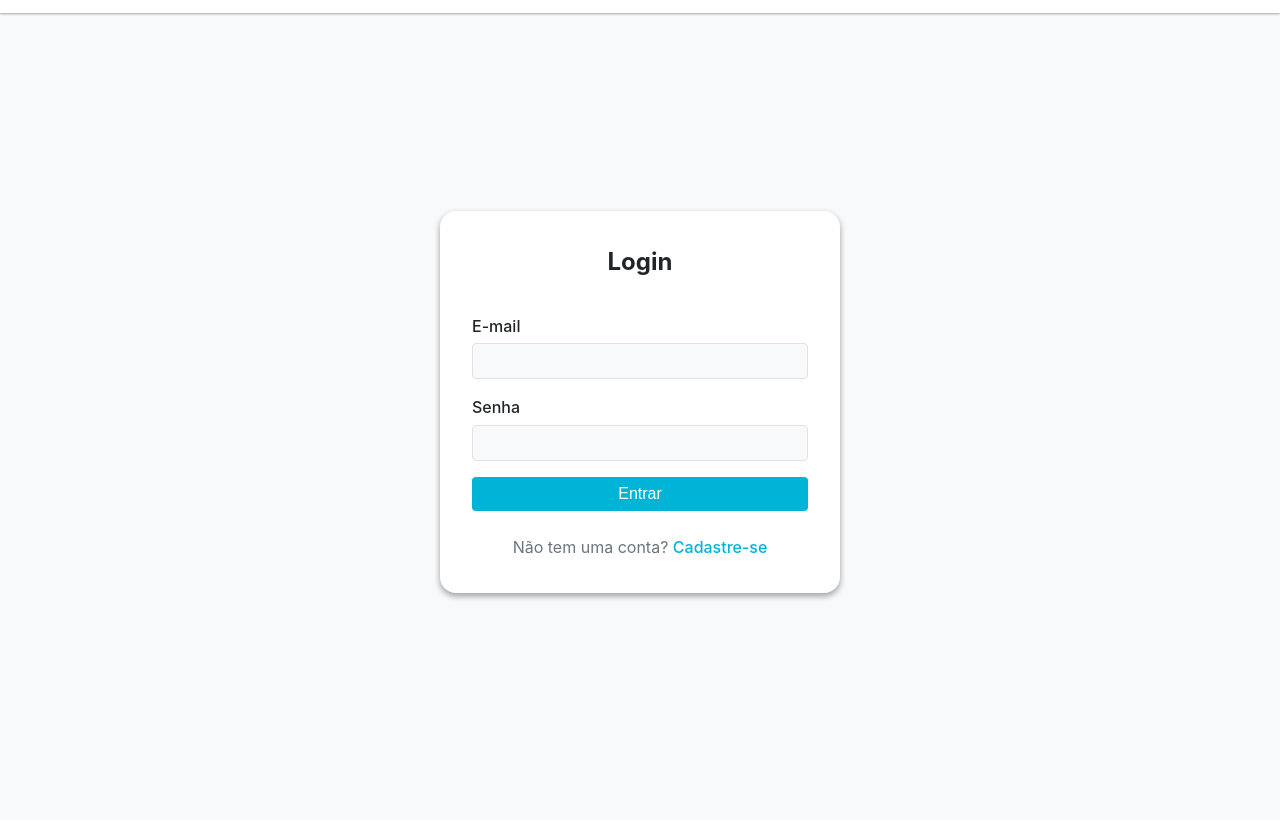
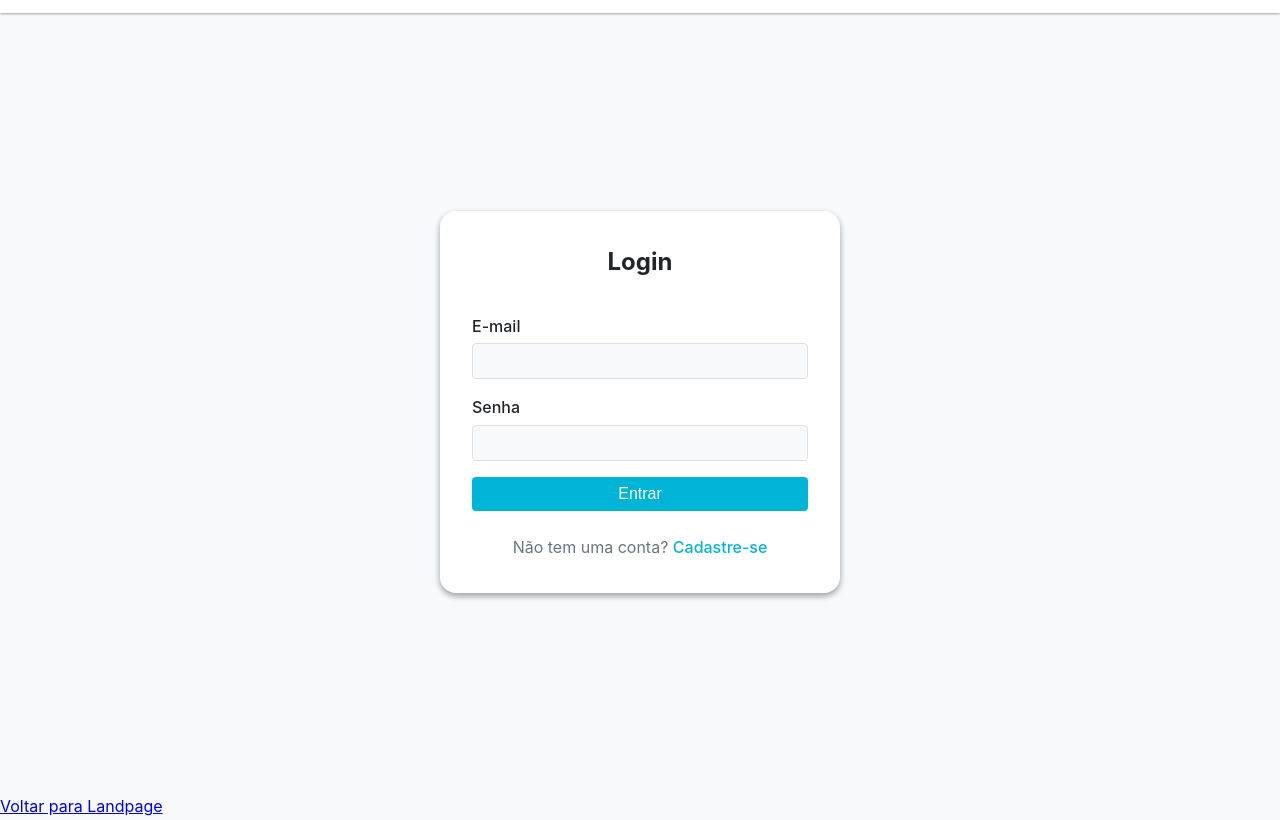
Before and after one commit to DealeGear/Fabr, a plain HTML site: page app.html in a window 1280 px wide. Shown: the part 70-890 px from the top of the page. Before the commit the page ends 864 px from the top, so only its background shows below. Drawn offline with Linux system fonts and the light colour scheme.

Commit message:
Adição de link no footer do app.html

```diff
--- a/app.html
+++ b/app.html
@@ -162,5 +162,9 @@
     </div>
 
     <script src="app.js"></script>
+    <footer>
+  <a href="index.html">Voltar para Landpage</a>
+</footer>
+
 </body>
 </html>
```
